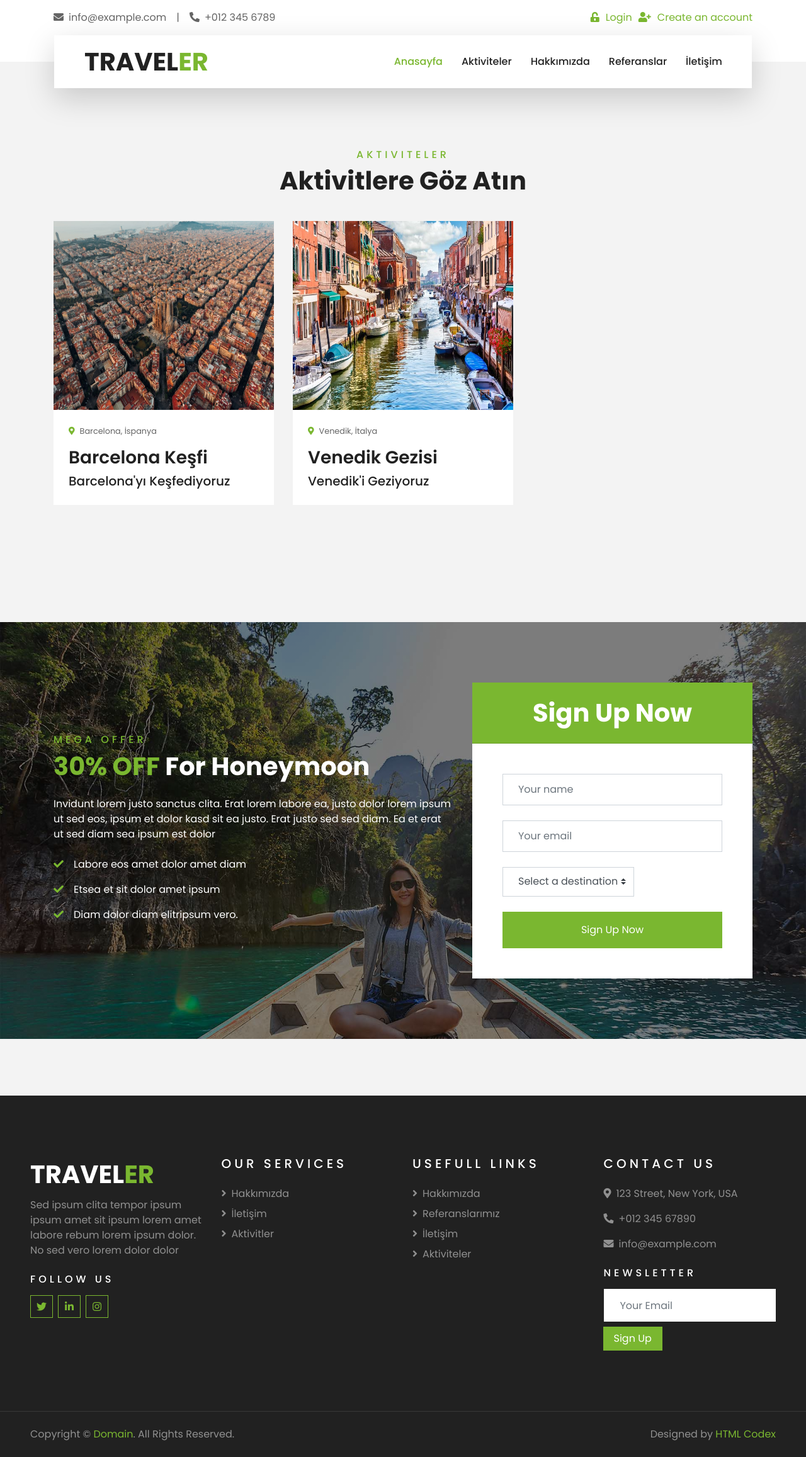
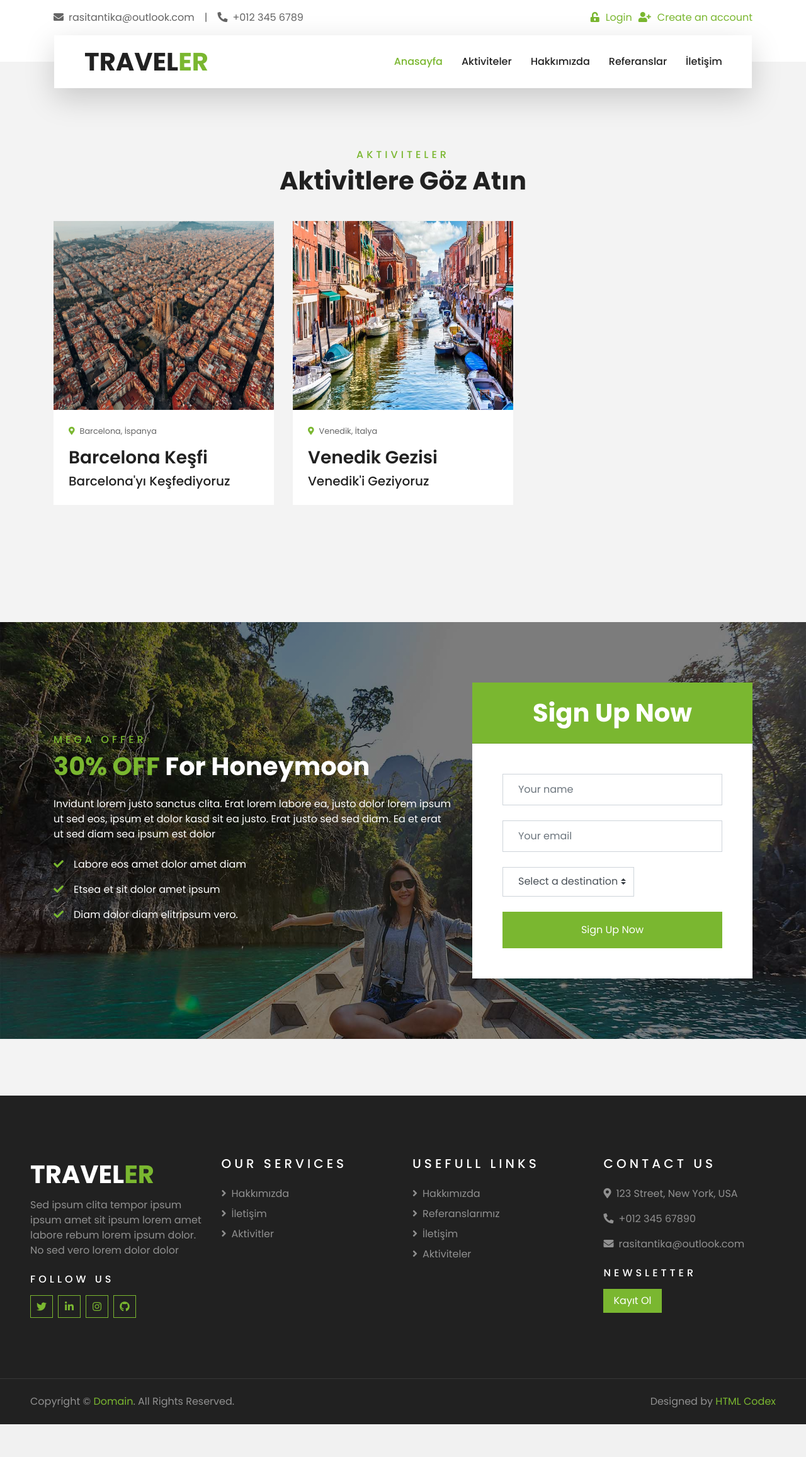
Before and after one commit to mrantikadev/DjangoProject, a Django app: a page that uses home/templates/footer.html in a window 1280 px wide. Shown: the whole page at 63% size. After the commit the page ends 2262 px from the top, so only its background shows below. Run offline with Django 4.2, Linux system fonts and the light colour scheme; data comes from the database, SQL or seed files in the repository; some libraries are stand-ins or nearby versions.

Commit message:
regulations

```diff
--- a/home/templates/footer.html
+++ b/home/templates/footer.html
@@ -11,7 +11,8 @@
                 <div class="d-flex justify-content-start">
                     <a class="btn btn-outline-primary btn-square mr-2" href="https://twitter.com/mrantika23" target="_blank"><i class="fab fa-twitter"></i></a>
                     <a class="btn btn-outline-primary btn-square mr-2" href="https://www.linkedin.com/in/muhammet-raşit-antika-1715a9226/" target="_blank"><i class="fab fa-linkedin-in"></i></a>
-                    <a class="btn btn-outline-primary btn-square" href="https://www.instagram.com/mrantika23/" target="_blank"><i class="fab fa-instagram"></i></a>
+                    <a class="btn btn-outline-primary btn-square mr-2" href="https://www.instagram.com/mrantika23/" target="_blank"><i class="fab fa-instagram"></i></a>
+                    <a class="btn btn-outline-primary btn-square" href="https://github.com/mrantikadev" target="_blank"><i class="fab fa-github"></i></a>
                 </div>
             </div>
             <div class="col-lg-3 col-md-6 mb-5">
@@ -35,15 +36,12 @@
                 <h5 class="text-white text-uppercase mb-4" style="letter-spacing: 5px;">Contact Us</h5>
                 <p><i class="fa fa-map-marker-alt mr-2"></i>123 Street, New York, USA</p>
                 <p><i class="fa fa-phone-alt mr-2"></i>+012 345 67890</p>
-                <p><i class="fa fa-envelope mr-2"></i>info@example.com</p>
+                <p><i class="fa fa-envelope mr-2"></i>rasitantika@outlook.com</p>
                 <h6 class="text-white text-uppercase mt-4 mb-3" style="letter-spacing: 5px;">Newsletter</h6>
                 <div class="w-100">
                     <div class="input-group">
-                        <label>
-                            <input type="text" class="form-control border-light" style="padding: 25px;" placeholder="Your Email">
-                        </label>
                         <div class="input-group-append">
-                            <button class="btn btn-primary px-3">Sign Up</button>
+                            <a href="/signup/" class="btn btn-primary px-3">Kayıt Ol</a>
                         </div>
                     </div>
                 </div>
@@ -53,11 +51,11 @@
     <div class="container-fluid bg-dark text-white border-top py-4 px-sm-3 px-md-5" style="border-color: rgba(256, 256, 256, .1) !important;">
         <div class="row">
             <div class="col-lg-6 text-center text-md-left mb-3 mb-md-0">
-                <p class="m-0 text-white-50">Copyright &copy; <a href="#">Domain</a>. All Rights Reserved.
+                <p class="m-0 text-white-50">Copyright &copy; <a href="https://github.com/mrantikadev" target="_blank">Domain</a>. All Rights Reserved.
                 </p>
             </div>
             <div class="col-lg-6 text-center text-md-right">
-                <p class="m-0 text-white-50">Designed by <a href="https://htmlcodex.com">HTML Codex</a>
+                <p class="m-0 text-white-50">Designed by <a href="https://htmlcodex.com" target="_blank">HTML Codex</a>
                 </p>
             </div>
         </div>
--- a/home/templates/header.html
+++ b/home/templates/header.html
@@ -6,7 +6,7 @@
             <div class="row">
                 <div class="col-lg-6 text-center text-lg-left mb-2 mb-lg-0">
                     <div class="d-inline-flex align-items-center">
-                        <p><i class="fa fa-envelope mr-2"></i>info@example.com</p>
+                        <p><i class="fa fa-envelope mr-2"></i>rasitantika@outlook.com</p>
                         <p class="text-body px-3">|</p>
                         <p><i class="fa fa-phone-alt mr-2"></i>+012 345 6789</p>
                     </div>
@@ -16,6 +16,9 @@
                         {% if user.id is not None %}
                         <span style="margin-right: 10px"><i class="fa fa-user" style="margin-right: 10px"></i>{{ user.first_name }}</span>
                         <a href="/logout/" style="margin-right: 10px; margin-left: 10px">Logout</a>
+                            <a class="text-primary px-3" href="https://github.com/mrantikadev" target="_blank">
+                            <i class="fab fa-github"></i>
+                        </a>
                         <a class="text-primary px-3" href="https://twitter.com/mrantika23" target="_blank">
                             <i class="fab fa-twitter"></i>
                         </a>
```
